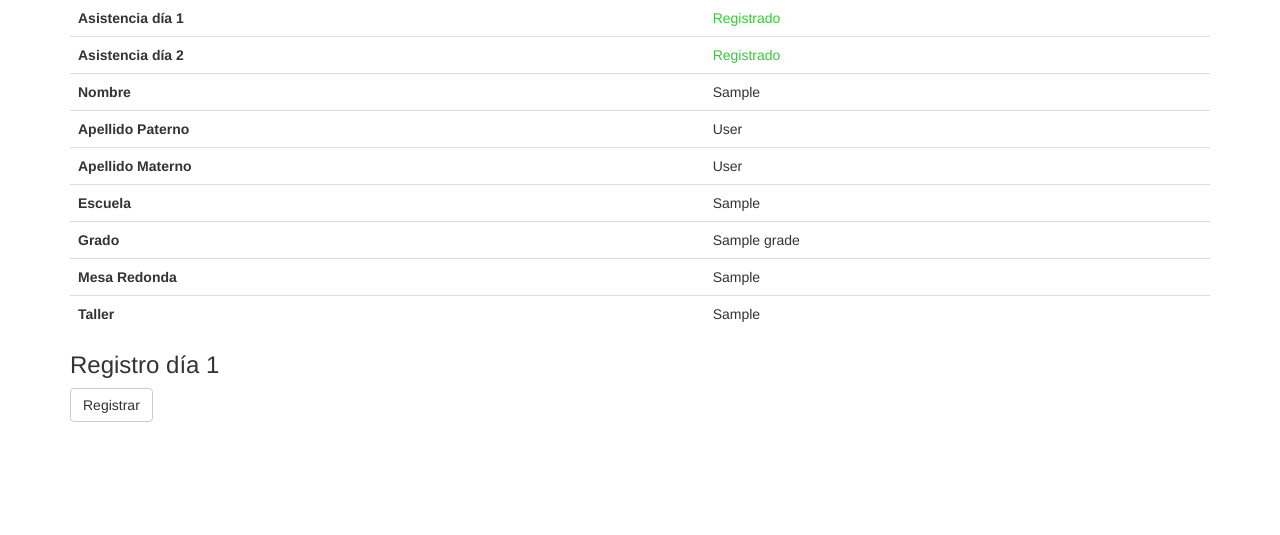
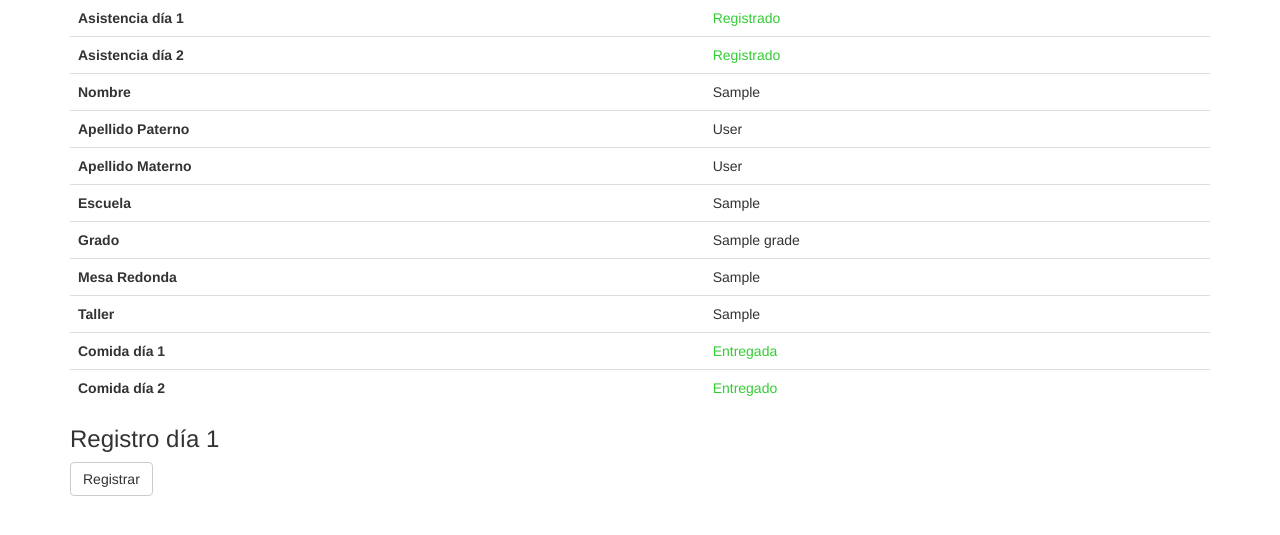
Before and after one commit to gerdm/congress_2017, a Flask app: template app/templates/user.html in a window 1280 px wide. Shown: the part 193-728 px from the top of the page. Run offline with Flask 2, Linux system fonts and the light colour scheme; the template is opened without the code that fills it: values that come from a table or form of the project are taken from there, others are empty; tables that the repository leaves empty hold one stand-in row (values such as "Sample post"); some libraries are stand-ins or nearby versions.

Commit message:
modified user profile

```diff
--- a/app/templates/user.html
+++ b/app/templates/user.html
@@ -50,6 +50,22 @@
         <th>Taller</th>
         <td>{{ user_workshop }}</td>
     </tr>
+    <tr>
+        <th>Comida día 1</th>
+        {% if not user.day1 %}
+        <td style="color:#DC143C">No Entregada</td>
+        {% else %}
+        <td style="color:#32CD32">Entregada</td>
+        {% endif %}
+    </tr>
+    <tr>
+        <th>Comida día 2</th>
+        {% if not user.day2 %}
+        <td style="color:#DC143C">No Entregado</td>
+        {% else %}
+        <td style="color:#32CD32">Entregado</td>
+        {% endif %}
+    </tr>
 </table>
 
 {% if not user.kit1 %}
@@ -65,4 +81,19 @@
     {{ wtf.quick_form(formd2) }}
 </div>
 {% endif %}
+
+
+{% if not user.food1 %}
+<div>
+    <h3>Comida día 1</h3>
+    {{ wtf.quick_form(formf1) }}
+</div>
+{% endif %}
+
+{% if not user.food2 and user.food1%}
+<div>
+    <h3>Comida día 2</h3>
+    {{ wtf.quick_form(formf2) }}
+</div>
+{% endif %}
 {% endblock %}
```
Also changed, not shown: app/main/views.py (+9 -2 lines).
